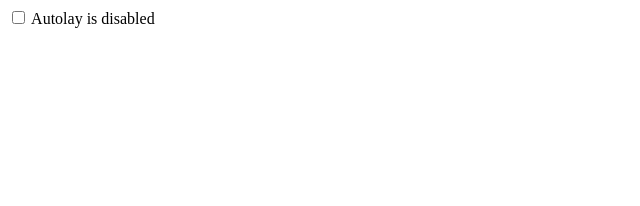
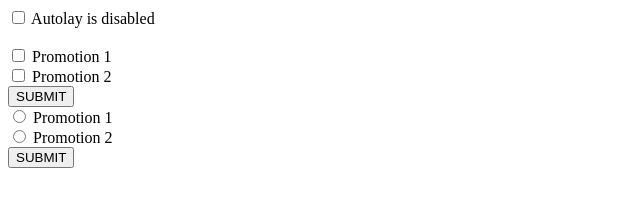
Before and after one commit to begimov/VueJSLrn, a plain HTML site: page forms/checkandradio.html in a window 1280 px wide. Shown: the whole page, without its empty margins (0-640 px from the left). Drawn offline with nearby package versions, Linux system fonts and the light colour scheme.

Commit message:
checkboxes and radio buttons advanced technique

```diff
--- a/forms/checkandradio.html
+++ b/forms/checkandradio.html
@@ -9,6 +9,19 @@
     <div id="app">
       <input type="checkbox" id="autoplay" v-model="autoplay" @change="autoplayOn">
       Autolay is {{ autoplay ? 'enabled' : 'disabled' }}
+      <br><br>
+
+      <form action="#" @submit.prevent="submit">
+        <input type="checkbox" value="promotion1" v-model="promotions"> Promotion 1<br>
+        <input type="checkbox" value="promotion2" v-model="promotions"> Promotion 2<br>
+        <button type="submit">SUBMIT</button>
+      </form>
+
+      <form action="#" @submit.prevent="submitRadio">
+        <input type="radio" value="promotion1" v-model="promotionsRadio"> Promotion 1<br>
+        <input type="radio" value="promotion2" v-model="promotionsRadio"> Promotion 2<br>
+        <button type="submit">SUBMIT</button>
+      </form>
     </div>
 
     <script src="https://unpkg.com/vue"></script>
@@ -17,11 +30,19 @@
       let app = new Vue({
           el: '#app',
           data: {
-            autoplay: false
+            autoplay: false,
+            promotions: [],
+            promotionsRadio: null
           },
           methods: {
             autoplayOn () {
               console.log(this.autoplay)
+            },
+            submit () {
+              console.log(this.promotions)
+            },
+            submitRadio () {
+              console.log(this.promotionsRadio)
             }
           },
           mounted () {
```
